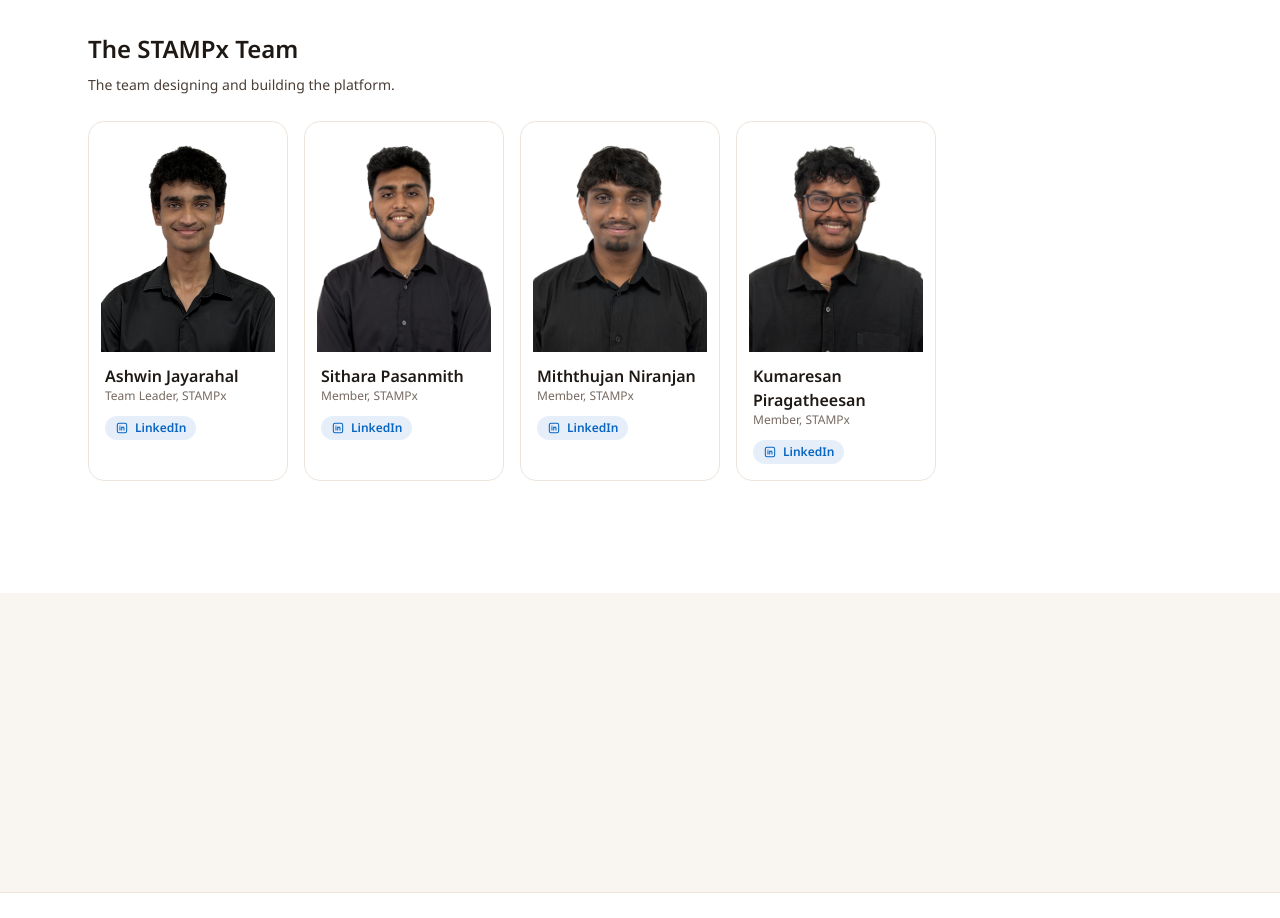
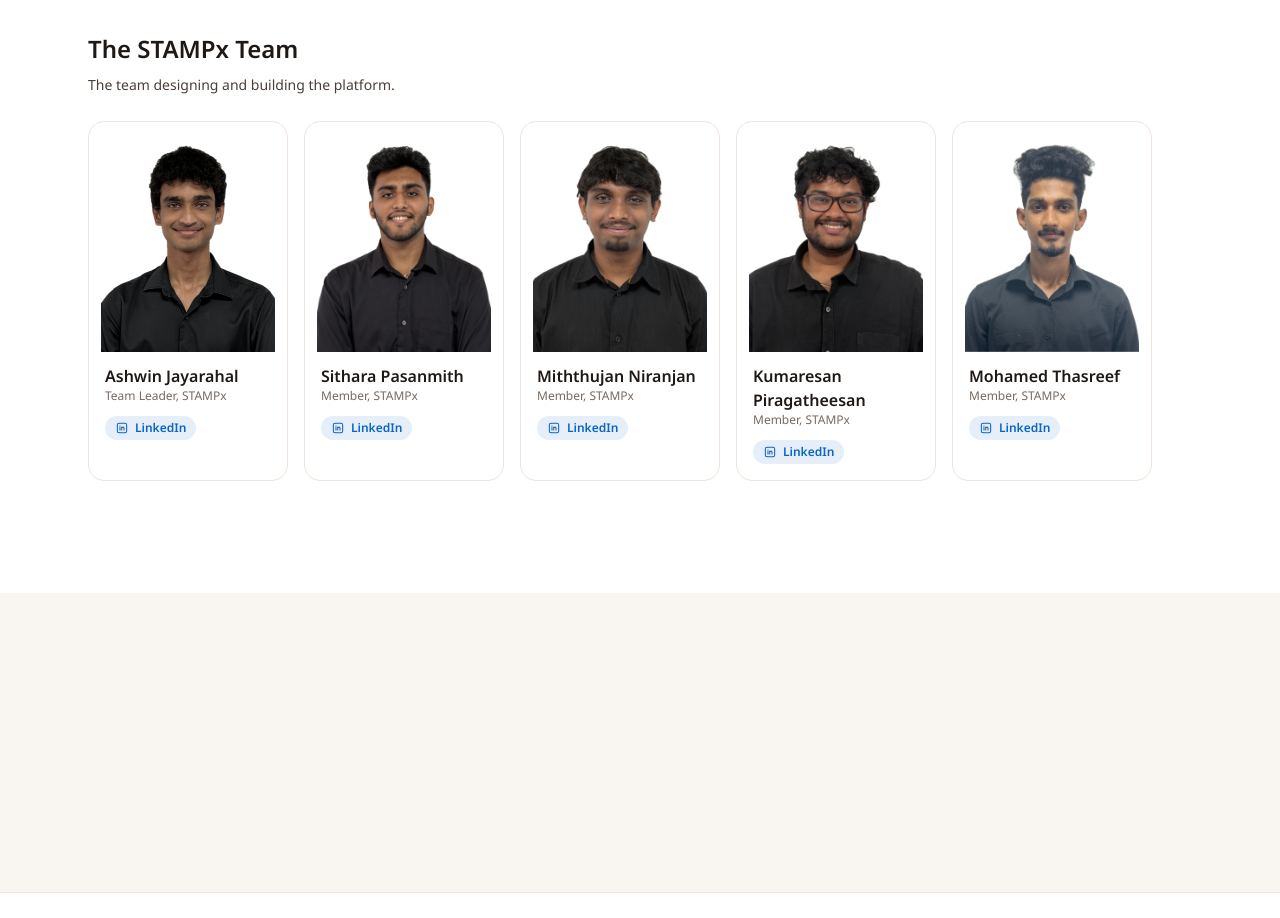
Before and after one commit to sarvodaya-connect/sarvodaya-connect, a Next.js app in the folder apps/landing/: page / in a window 1280 px wide. Shown: the part 8440-9358 px from the top of the page. Built offline with nearby package versions, Linux system fonts and the light colour scheme.

Commit message:
feat(landing): add Mohamed Thasreef to the STAMPx team

```diff
--- a/apps/landing/src/app/page.tsx
+++ b/apps/landing/src/app/page.tsx
@@ -218,6 +218,12 @@ const stampxMembers: Person[] = [
     role: "Member, STAMPx",
     photo: "/team/stampx-kumaresan-piragatheesan.png",
     linkedin: "https://www.linkedin.com/in/piragatheesan/",
+  },
+  {
+    name: "Mohamed Thasreef",
+    role: "Member, STAMPx",
+    photo: "/team/stampx-mohamed-thasreef.png",
+    linkedin: "https://www.linkedin.com/in/-thasreef22-/",
   },
 ];
 
```
Also changed, not shown: apps/landing/public/team/stampx-mohamed-thasreef.png (added).
